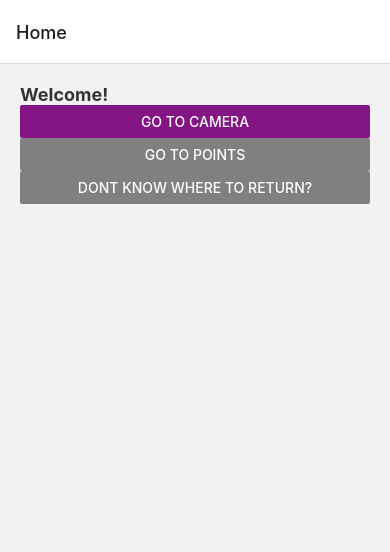
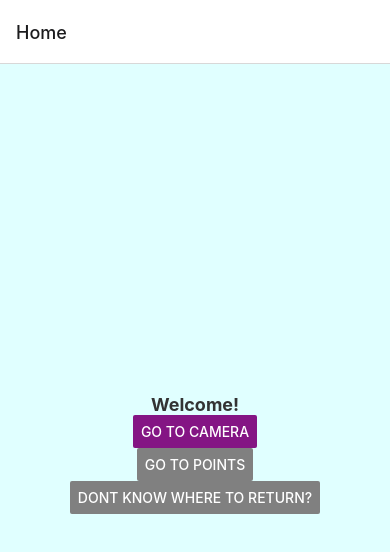
Before and after one commit to cgonzalezt/H4DScanner, a React Native app: screen /Home in a window 390 px wide. Shown: the top 552 px of the page. Built offline with nearby package versions, Linux system fonts and the light colour scheme.

Commit message:
Update home.js

```diff
--- a/screens/home.js
+++ b/screens/home.js
@@ -8,7 +8,7 @@ import { NavigationContainer } from '@react-navigation/native';
 
 const Home = ({navigation}) => {
     return (
-        <View style={globalStyles.container}>
+        <View style={styles.container}>
             <Text style= {globalStyles.titleText}>
                 Welcome!
             </Text>
@@ -33,4 +33,13 @@ const Home = ({navigation}) => {
     );
 }
 
+const styles = StyleSheet.create({
+    container: {
+        flex: 1,
+        backgroundColor: 'lightcyan',
+        alignItems: 'center',
+        justifyContent: 'center',
+    }
+})
+
 export default Home;
```
